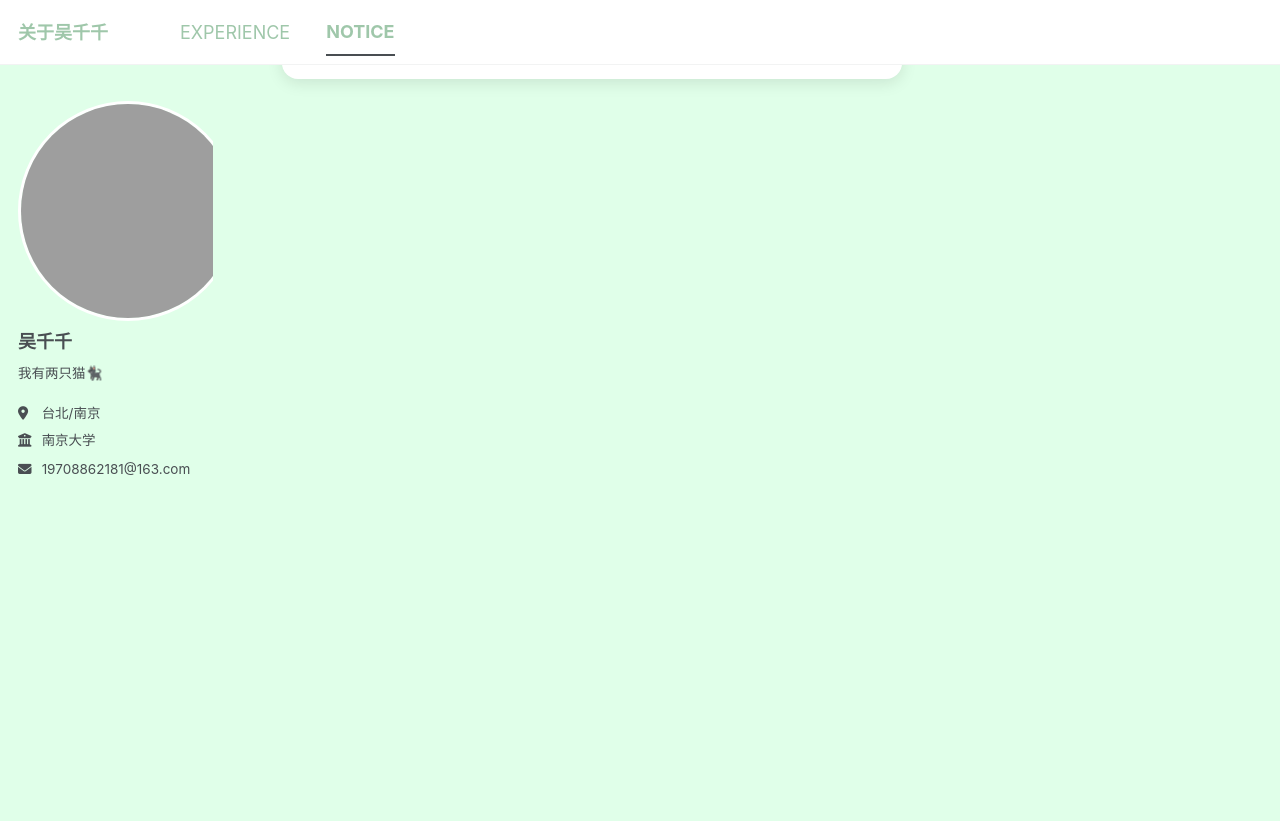
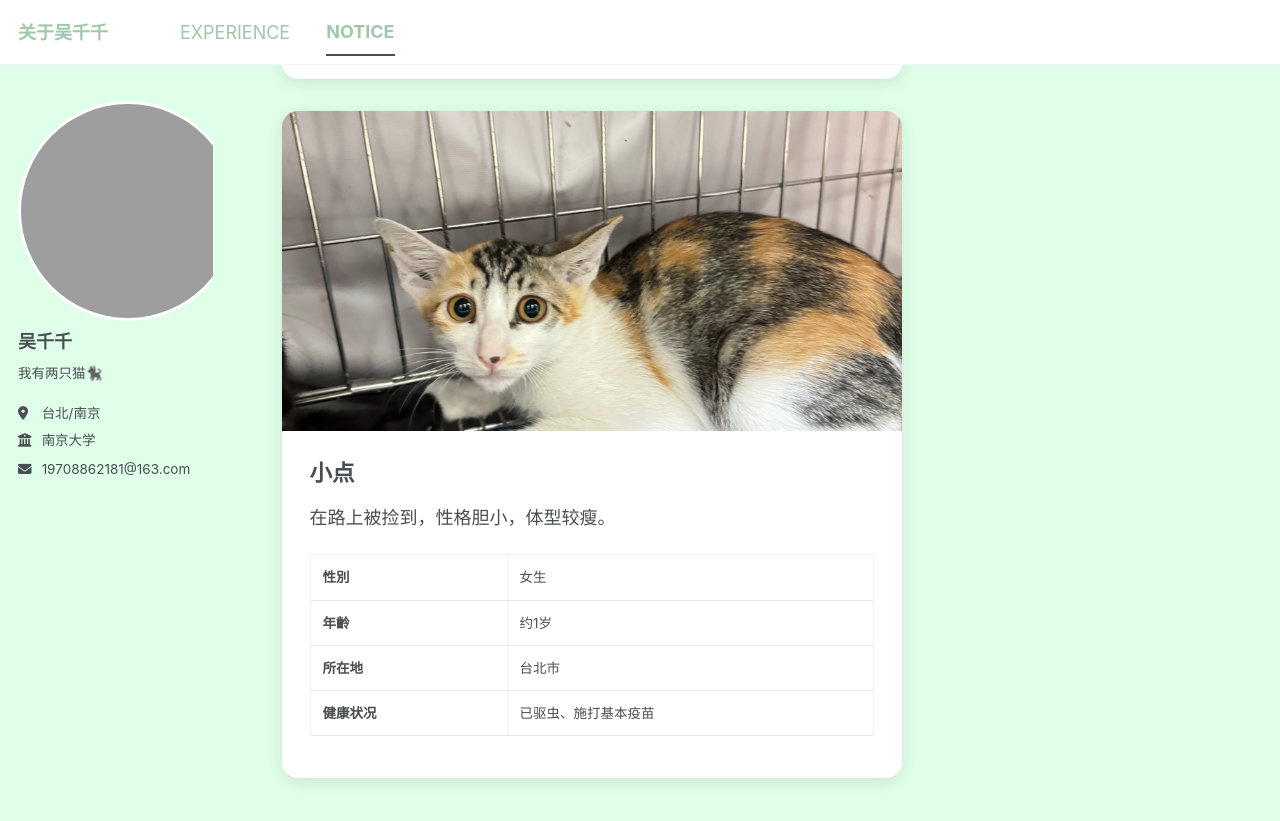
Before and after one commit to wuciancian0301/wuciancian0301.github.io, a Jekyll site: the page built from _pages/cv.md, in a window 1280 px wide and 900 px high, scrolled down 749 px. Shown: the top 821 px of the window. Built offline with Jekyll 4.4.1, drawn with Linux system fonts in a browser that asks for light colours; a style sheet for code colours, icons or effects is not loaded.

Commit message:
新增領養

```diff
--- a/_pages/cv.md
+++ b/_pages/cv.md
@@ -41,3 +41,37 @@ redirect_from:
     </table>
   </div>
 </div>
+
+<div style="max-width: 620px; margin: 32px 0; background: #FFFFFF; border-radius: 16px; overflow: hidden; box-shadow: 0 4px 16px rgba(0,0,0,0.10);">
+
+  <img src="{{ site.baseurl }}/images/9.jpg"
+       alt="待领养猫咪"
+       style="display: block; width: 100%; height: 320px; object-fit: cover;">
+
+  <div style="padding: 28px;">
+    <h2 style="margin-top: 0;">小点</h2>
+
+    <p>
+      在路上被捡到，性格胆小，体型较瘦。
+    </p>
+
+    <table style="width: 100%; border-collapse: collapse; background: #FFFFFF;">
+      <tr>
+        <th style="width: 35%; padding: 12px; text-align: left; border-bottom: 1px solid #E5E7EB;">性別</th>
+        <td style="padding: 12px; border-bottom: 1px solid #E5E7EB;">女生</td>
+      </tr>
+      <tr>
+        <th style="padding: 12px; text-align: left; border-bottom: 1px solid #E5E7EB;">年齡</th>
+        <td style="padding: 12px; border-bottom: 1px solid #E5E7EB;">约1岁</td>
+      </tr>
+      <tr>
+        <th style="padding: 12px; text-align: left; border-bottom: 1px solid #E5E7EB;">所在地</th>
+        <td style="padding: 12px; border-bottom: 1px solid #E5E7EB;">台北市</td>
+      </tr>
+      <tr>
+        <th style="padding: 12px; text-align: left; border-bottom: 1px solid #E5E7EB;">健康状况</th>
+        <td style="padding: 12px; border-bottom: 1px solid #E5E7EB;">已驱虫、施打基本疫苗</td>
+      </tr>
+    </table>
+  </div>
+</div>
```
